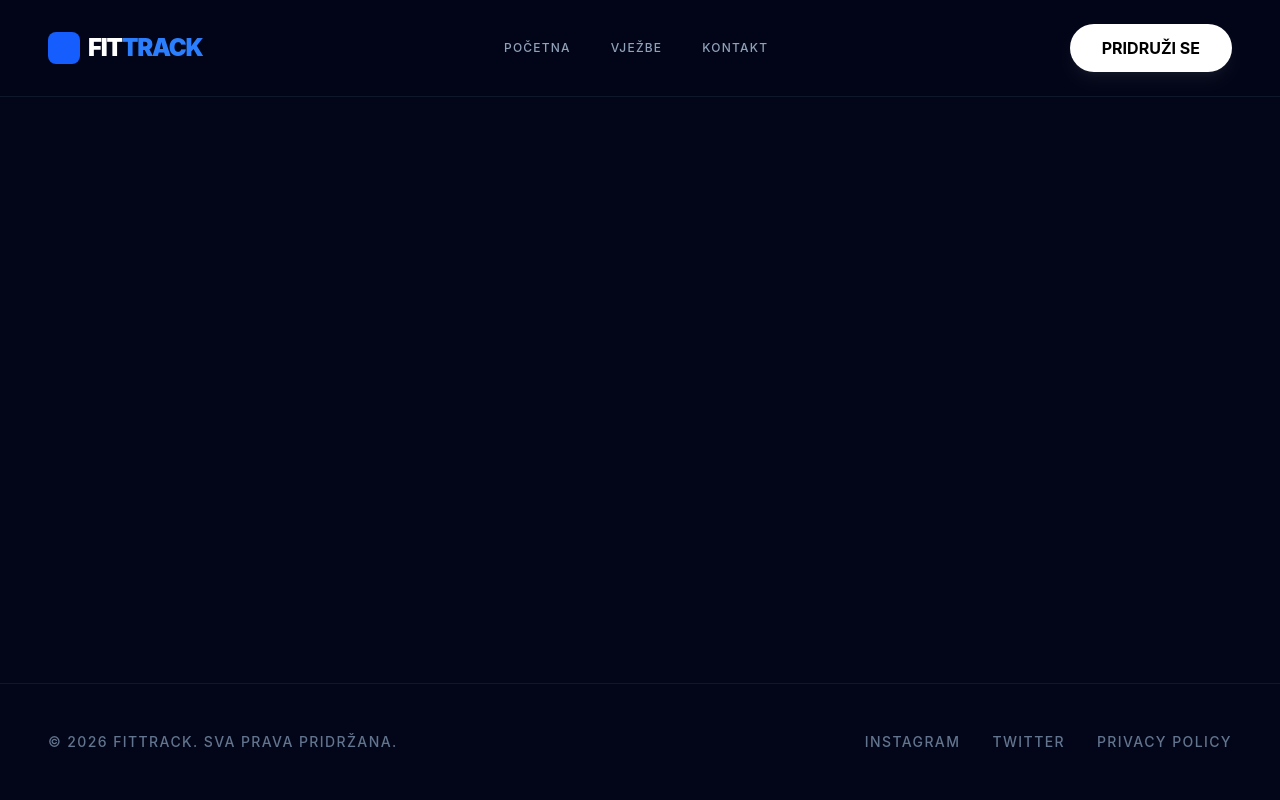
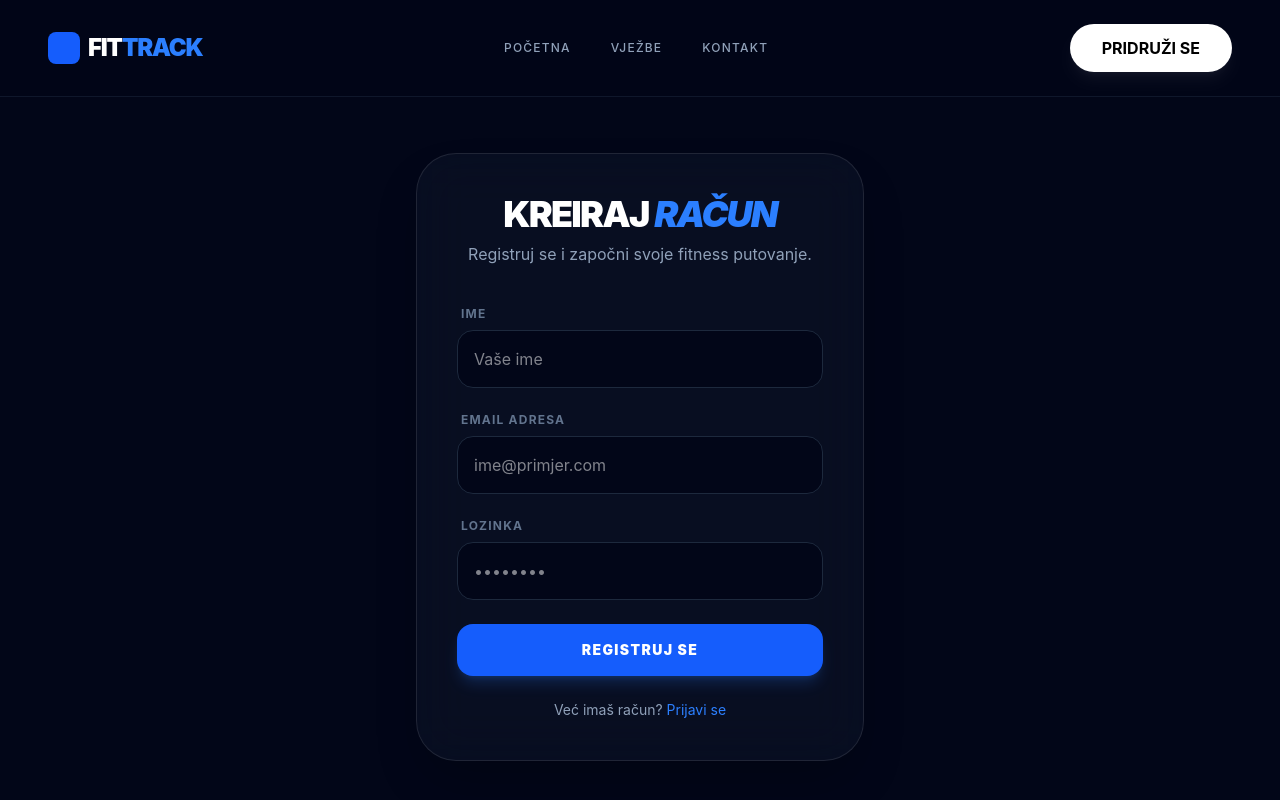
Before and after one commit to saraavdic25-collab/fit-track-dws-osiruo, a React (Vite) app in the folder frontend/: page /register in a window 1280 px wide. Shown: the top 800 px of the page. Built offline with nearby package versions, Linux system fonts and the light colour scheme.

Commit message:
Dodana register forma i validacija

```diff
--- a/frontend/src/App.jsx
+++ b/frontend/src/App.jsx
@@ -4,6 +4,7 @@ import Footer from './components/Footer'; // Importujemo Footer
 import Home from './pages/Home';
 import Vjezbe from './pages/Vjezbe';
 import Login from './pages/Login';
+import Register from './pages/Register';
 import Dashboard from './pages/Dashboard';
 import Kontakt from './pages/Kontakt'; // Ovo ćemo napraviti u sljedećem koraku
 
@@ -20,6 +21,7 @@ function App() {
             <Route path="/" element={<Home />} />
             <Route path="/vjezbe" element={<Vjezbe />} />
             <Route path="/login" element={<Login />} />
+            <Route path="/register" element={<Register />} />
             <Route path="/dashboard" element={<Dashboard />} />
             <Route path="/kontakt" element={<Kontakt />} />
           </Routes>
--- /dev/null
+++ b/frontend/src/pages/Register.jsx
@@ -0,0 +1,119 @@
+import React, { useState } from 'react';
+import { Link, useNavigate } from 'react-router-dom';
+
+function Register() {
+  const navigate = useNavigate();
+
+  const [formData, setFormData] = useState({
+    ime: '',
+    email: '',
+    password: '',
+  });
+
+  const [error, setError] = useState('');
+
+  const handleChange = (e) => {
+    setFormData({
+      ...formData,
+      [e.target.name]: e.target.value,
+    });
+  };
+
+  const handleRegister = (e) => {
+    e.preventDefault();
+
+    if (!formData.ime || !formData.email || !formData.password) {
+      setError('Molimo popunite sva polja.');
+      return;
+    }
+
+    if (formData.password.length < 6) {
+      setError('Lozinka mora imati najmanje 6 karaktera.');
+      return;
+    }
+
+    setError('');
+    console.log('Registracija uspješna!', formData);
+
+    navigate('/login');
+  };
+
+  return (
+    <div className="min-h-[90vh] flex items-center justify-center px-6">
+      <div className="bg-slate-900/50 backdrop-blur-xl border border-white/10 p-10 rounded-[2.5rem] w-full max-w-md shadow-2xl">
+        <div className="text-center mb-10">
+          <h2 className="text-4xl font-black text-white mb-2 uppercase tracking-tighter">
+            Kreiraj <span className="text-blue-500 italic">Račun</span>
+          </h2>
+          <p className="text-slate-400">
+            Registruj se i započni svoje fitness putovanje.
+          </p>
+        </div>
+
+        <form className="space-y-6" onSubmit={handleRegister}>
+          <div>
+            <label className="block text-xs font-bold uppercase tracking-widest text-slate-500 mb-2 ml-1">
+              Ime
+            </label>
+            <input
+              type="text"
+              name="ime"
+              value={formData.ime}
+              onChange={handleChange}
+              className="w-full bg-slate-950 border border-slate-800 rounded-2xl p-4 text-white focus:border-blue-500 outline-none transition-all"
+              placeholder="Vaše ime"
+            />
+          </div>
+
+          <div>
+            <label className="block text-xs font-bold uppercase tracking-widest text-slate-500 mb-2 ml-1">
+              Email adresa
+            </label>
+            <input
+              type="email"
+              name="email"
+              value={formData.email}
+              onChange={handleChange}
+              className="w-full bg-slate-950 border border-slate-800 rounded-2xl p-4 text-white focus:border-blue-500 outline-none transition-all"
+              placeholder="ime@primjer.com"
+            />
+          </div>
+
+          <div>
+            <label className="block text-xs font-bold uppercase tracking-widest text-slate-500 mb-2 ml-1">
+              Lozinka
+            </label>
+            <input
+              type="password"
+              name="password"
+              value={formData.password}
+              onChange={handleChange}
+              className="w-full bg-slate-950 border border-slate-800 rounded-2xl p-4 text-white focus:border-blue-500 outline-none transition-all"
+              placeholder="••••••••"
+            />
+          </div>
+
+          {error && (
+            <p className="text-red-400 text-sm text-center">{error}</p>
+          )}
+
+          <button
+            type="submit"
+            className="w-full bg-blue-600 hover:bg-blue-500 text-white font-black py-4 rounded-2xl shadow-lg shadow-blue-500/20 transition-all duration-300 uppercase tracking-widest text-sm"
+          >
+            Registruj se
+          </button>
+        </form>
+
+        <p className="text-center text-slate-400 mt-6 text-sm">
+          Već imaš račun?{' '}
+          <Link to="/login" className="text-blue-500 hover:underline">
+            Prijavi se
+          </Link>
+        </p>
+      </div>
+    </div>
+  );
+}
+
+export default Register;
```
